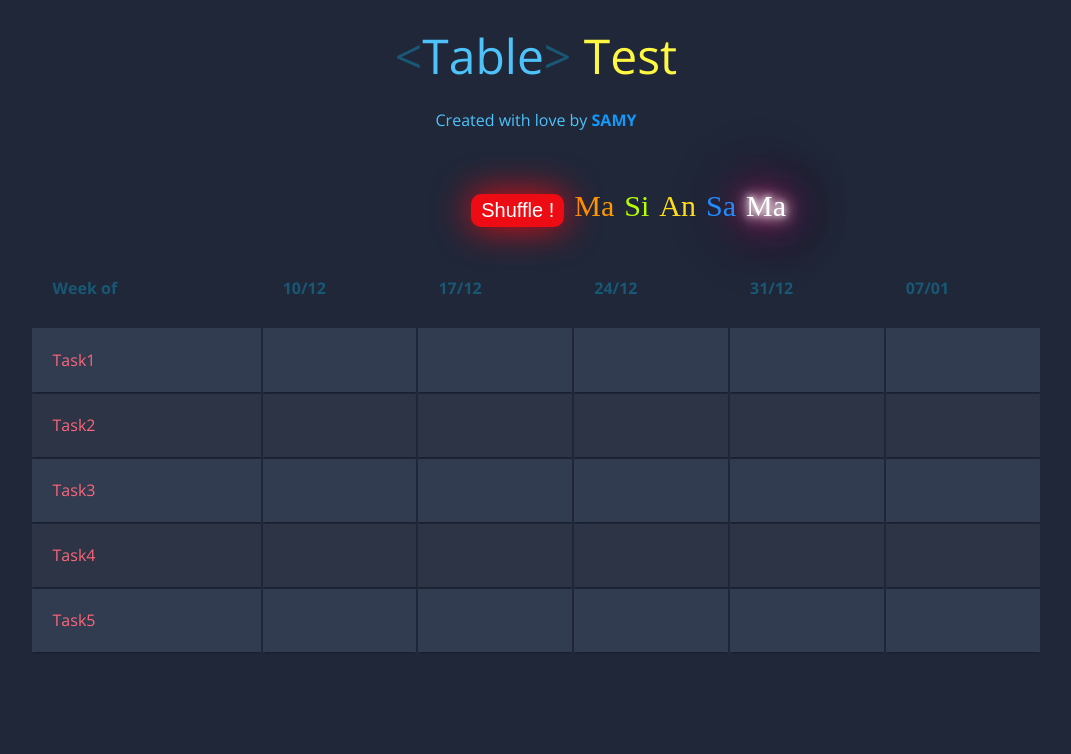
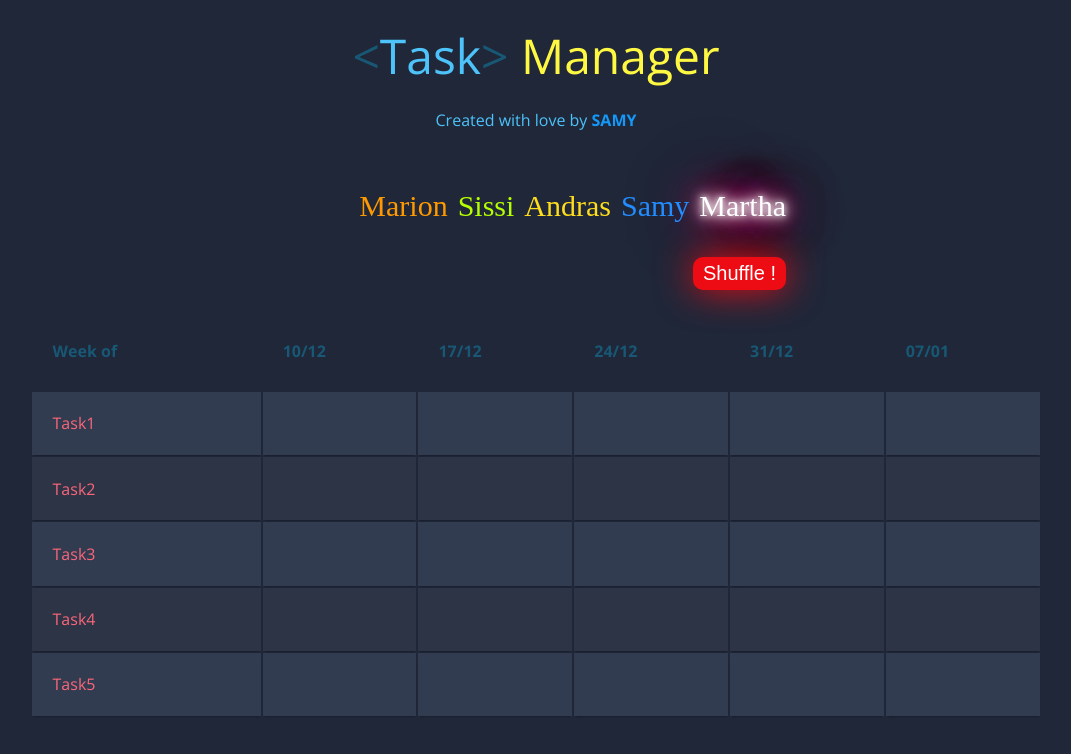
Before and after one commit to aggads/task-management, a plain HTML site: page index.html in a window 1280 px wide. Shown: the whole page, without its empty margins (104-1175 px from the left). Drawn offline with nearby package versions, Linux system fonts and the light colour scheme.

Commit message:
modif html

```diff
--- a/index.html
+++ b/index.html
@@ -11,14 +11,14 @@
 <!-- 		<link rel="stylesheet" href="https://cdnjs.cloudflare.com/ajax/libs/normalize/5.0.0/normalize.min.css">
 -->	</head>
 <body>
-	<h1><span class="blue">&lt;</span>Table<span class="blue">&gt;</span> <span class="yellow">Test</pan></h1>
+	<h1><span class="blue">&lt;</span>Task<span class="blue">&gt;</span> <span class="yellow">Manager</pan></h1>
 		<h2>Created with love by <a href="https://github.com/aggads?tab=repositories" target="_blank">Samy</a></h2>
 		<div id="container">
-			<p><a>Ma</a></p>
-			<p><a>Sa</a></p>
-			<p><a>An</a></p>
-			<p><a>Si</a></p>
-			<p><a>Ma</a></p>
+			<p><a>Martha</a></p>
+			<p><a>Samy</a></p>
+			<p><a>Andras</a></p>
+			<p><a>Sissi</a></p>
+			<p><a>Marion</a></p>
 			<p><a>
 				<button type="submit" class="button">Shuffle !</button>
 			</a></p>
```
